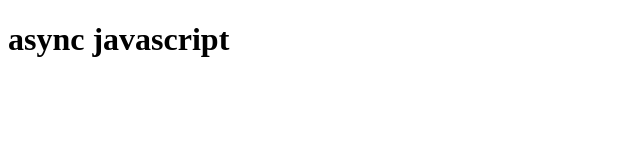
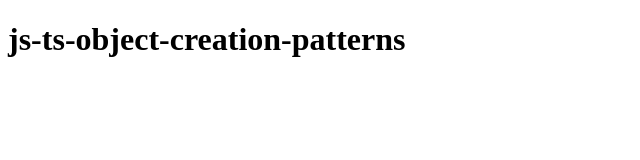
Before and after one commit to ankitshaji/js-object-creation-patterns, a plain HTML site: page index.html in a window 1280 px wide. Shown: the whole page, without its empty margins (0-640 px from the left). Drawn offline with nearby package versions, Linux system fonts and the light colour scheme.

Commit message:
comments update

```diff
--- a/index.html
+++ b/index.html
@@ -4,7 +4,7 @@
     <meta charset="UTF-8" />
     <meta http-equiv="X-UA-Compatible" content="IE=edge" />
     <meta name="viewport" content="width=device-width, initial-scale=1.0" />
-    <title>async javascript</title>
+    <title>js-ts-object-creation-patterns</title>
     <style>
       body {
         transition: 1s background-color;
@@ -12,7 +12,7 @@
     </style>
   </head>
   <body>
-    <h1 class="heading">async javascript</h1>
+    <h1 class="heading">js-ts-object-creation-patterns</h1>
 
     <script src="https://cdn.jsdelivr.net/npm/axios/dist/axios.min.js"></script>
     <script src="rewritePart1.js"></script>
```
Also changed, not shown: rewritePart1.js (+13 -6 lines).
